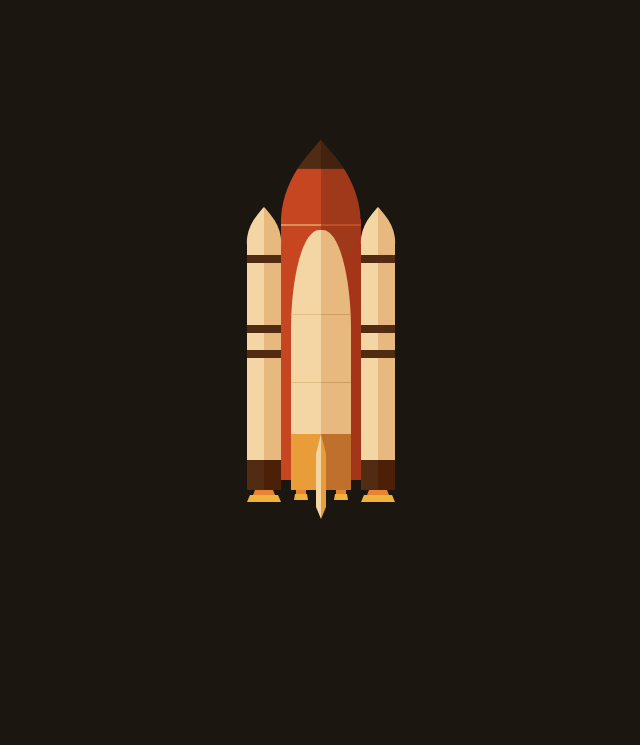
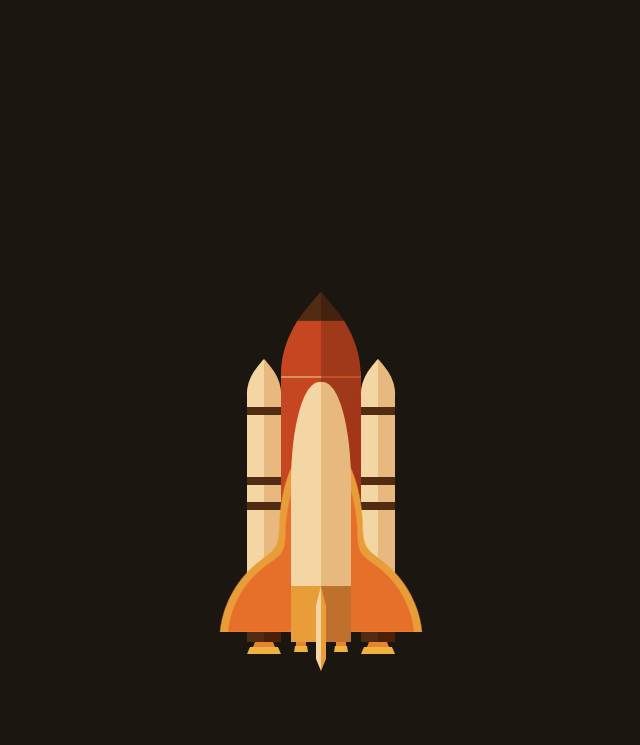
Before and after one commit to jimmaaay/CSS-Space-Scene, a plain HTML site: page space.html in a window 1280 px wide. Shown: the whole page, without its empty margins (319-959 px from the left). Drawn offline with Linux system fonts and the light colour scheme.

Commit message:
Added wings to the 🚀

```diff
--- a/space.html
+++ b/space.html
@@ -42,17 +42,31 @@ body {
 .space-shuttle {
   height: 26em;
   width: 6em;
-  background: var(--cream);
   margin: 0 auto;
   position: absolute;
   bottom: -1em;
   left: 0;
   right: 0;
-  background: linear-gradient(to right, var(--cream) 50%, var(--darkCream) 50%);
+  z-index: 2;
+  /* background: linear-gradient(to right, var(--cream) 50%, var(--darkCream) 50%);
+  border-top-left-radius: 2.8em 10em;
+  border-top-right-radius: 2.8em 10em; */
+}
+
+.space-shuttle::before {
+  content: '';
+  display: block;
+  position: absolute;
+  top: 0;
+  right: 0;
+  bottom: 0;
+  left: 0;
   border-top-left-radius: 2.8em 10em;
   border-top-right-radius: 2.8em 10em;
+  background: linear-gradient(to right, var(--cream) 50%, var(--darkCream) 50%);
+  z-index: 1;
 }
-
+/*
 .space-shuttle::before,
 .space-shuttle::after {
   content: '';
@@ -70,7 +84,7 @@ body {
 
 .space-shuttle::after {
   top: 15.2em;
-}
+} */
 
 .space-shuttle__bottom {
   position: absolute;
@@ -79,6 +93,7 @@ body {
   right: 0;
   background: linear-gradient(to right, var(--lightOrange) 50%, var(--darkLightOrange) 50%);
   height: 5.6em;
+  z-index: 1;
 }
 
 .space-shuttle__engine {
@@ -189,6 +204,60 @@ body {
   right: 0;
 }
 
+
+.space-shuttle__wings {
+  position: absolute;
+  display: inline-flex;
+  height: 19em;
+  overflow: hidden;
+  z-index: 0;
+  left: 50%;
+  transform: translateX(-50%);
+  top: 6em;
+  padding: 0 1em;
+  color: var(--lightOrange);
+}
+
+.space-shuttle__wings__inner {
+  filter: url(#goo);
+  position: relative;
+}
+
+.space-shuttle__wings__1 {
+  width: 8em;
+  height: 18em;
+  background: currentColor;
+  border-radius: 50%;
+  position: absolute;
+  top: 0;
+  left: 0;
+  right: 0;
+  margin: 0 auto;
+  /* border-right: 0.5em solid white;
+  border-left: 0.5em solid white; */
+}
+
+.space-shuttle__wings__2 {
+  width: 20em;
+  height: 20em;
+  background: currentColor;
+  border-radius: 50%;
+  margin-top: 10em;
+  /* border-top:  0.5em solid white;
+  border-right: 0.5em solid white;
+  border-left: 0.5em solid white; */
+}
+
+.space-shuttle__wings--2 {
+  transform: translateX(-50%) scale(0.92) translateY(0.8em);
+  color: #e66f2c;
+}
+
+
+.space-shuttle__wings--2 .space-shuttle__wings__1 {
+  width: 7.5em;
+}
+
 .big-rocket-ting {
   height: 33em;
   width: 8em;
@@ -256,6 +325,7 @@ body {
   width: 3.4em;
   position: absolute;
   bottom: -1em;
+  z-index: 1;
 }
 
 .side-booster::before {
@@ -356,12 +426,68 @@ body {
   transform: translateX(-50%);
 }
 
+/* .wings {
+  position: relative;
+  display: inline-flex;
+  height: 200px;
+  overflow: hidden;
+}
+
+.wings__inner {
+  filter: url(#goo);
+}
+
+.wings__circle-1 {
+  width: 100px;
+  height: 100px;
+  background: orange;
+  border-radius: 50%;
+  position: absolute;
+  top: 0;
+  left: 0;
+  right: 0;
+  margin: 0 auto;
+}
+
+.wings__circle-2 {
+  width: 300px;
+  height: 300px;
+  background: orange;
+  border-radius: 50%;
+  margin-top: 50px;
+} */
+
 </style>
+
+<svg>
+  <filter id="goo">
+    <feGaussianBlur in="SourceGraphic" stdDeviation="10" result="blur" />
+    <feColorMatrix in="blur" mode="matrix" values="1 0 0 0 0  0 1 0 0 0  0 0 1 0 0  0 0 0 18 -7" result="goo" />
+    <feBlend in="SourceGraphic" in2="goo" />
+  </filter>
+</svg>
 
   <div class="big-rocket-ting">
     <header class="big-rocket-ting__nose"></header>
 
     <section class="space-shuttle">
+
+
+      <div class="space-shuttle__wings">
+        <div class="space-shuttle__wings__inner">
+          <div class="space-shuttle__wings__1"></div>
+          <div class="space-shuttle__wings__2"></div>
+        </div>
+      </div>
+
+      <div class="space-shuttle__wings space-shuttle__wings--2">
+        <div class="space-shuttle__wings__inner">
+          <div class="space-shuttle__wings__1"></div>
+          <div class="space-shuttle__wings__2"></div>
+        </div>
+      </div>
+
+
       <footer class="space-shuttle__bottom">
         <div class="space-shuttle__tail">
           <div class="space-shuttle__tail__top"></div>
```
